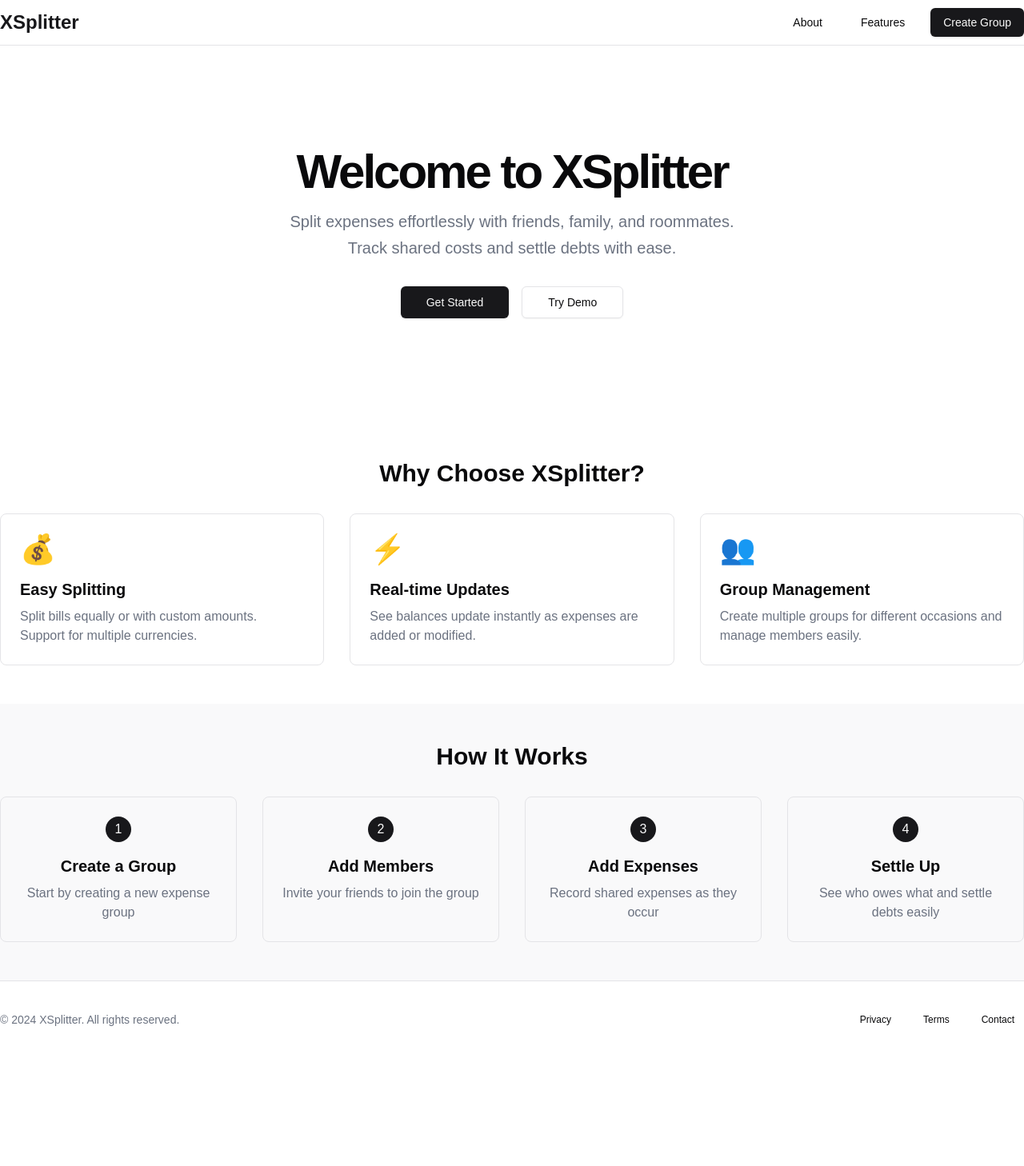
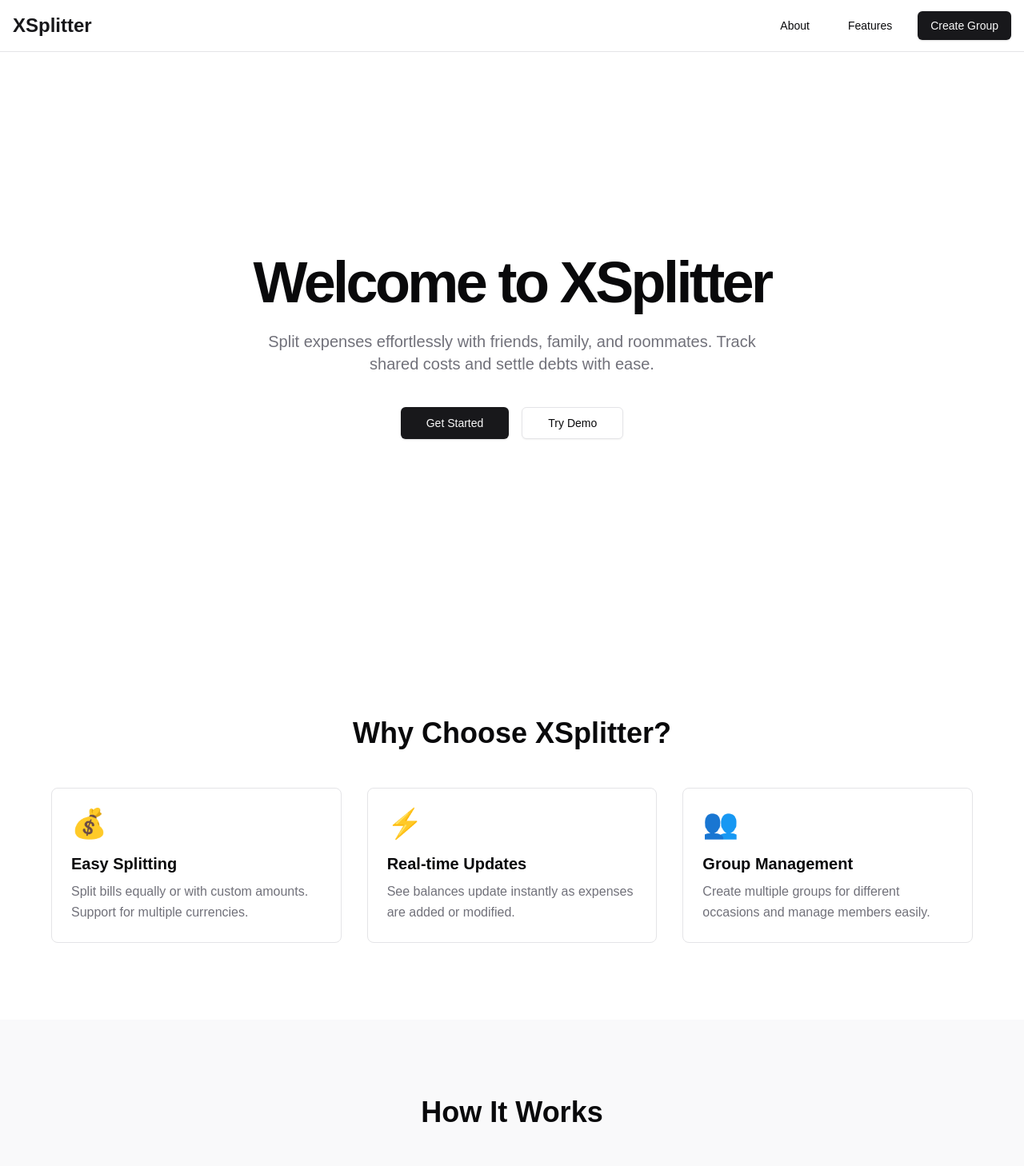
Before and after one commit to Araan-Sheikh/XSplitter, a Next.js app: page / in a window 1280 px wide. Shown: the top 1458 px of the page at 80% size. Before the commit the page ends 1323 px from the top, so only its background shows below. Built offline with nearby package versions, Linux system fonts and the light colour scheme.

Commit message:
Update landing-page.tsx

```diff
--- a/components/landing-page.tsx
+++ b/components/landing-page.tsx
@@ -9,9 +9,8 @@ export function LandingPage() {
 
   return (
     <div className="min-h-screen bg-background">
-      {/* Navigation Bar */}
       <nav className="border-b bg-background/95 backdrop-blur supports-[backdrop-filter]:bg-background/60">
-        <div className="container flex h-14 items-center justify-between">
+        <div className="container flex h-16 items-center justify-between px-4">
           <div className="flex items-center space-x-2">
             <h1 className="text-2xl font-bold text-primary">XSplitter</h1>
           </div>
@@ -23,17 +22,15 @@ export function LandingPage() {
         </div>
       </nav>
 
-      {/* Hero Section */}
-      <section className="container flex flex-col items-center justify-center space-y-8 py-24 md:py-32">
-        <div className="flex flex-col items-center space-y-4 text-center">
-          <h1 className="text-4xl font-bold tracking-tighter sm:text-5xl md:text-6xl">
+      <section className="container px-4 flex flex-col items-center justify-center min-h-[calc(100vh-4rem)] py-16">
+        <div className="flex flex-col items-center space-y-6 text-center max-w-3xl mx-auto">
+          <h1 className="text-4xl font-bold tracking-tighter sm:text-5xl md:text-6xl lg:text-7xl">
             Welcome to XSplitter
           </h1>
-          <p className="max-w-[600px] text-gray-500 md:text-xl/relaxed lg:text-base/relaxed xl:text-xl/relaxed dark:text-gray-400">
+          <p className="text-lg md:text-xl text-muted-foreground max-w-[42rem] leading-relaxed">
             Split expenses effortlessly with friends, family, and roommates. Track shared costs and settle debts with ease.
           </p>
-        </div>
-        <div className="flex flex-col gap-4 min-[400px]:flex-row">
+          <div className="flex flex-col sm:flex-row gap-4 pt-4">
             <Button size="lg" onClick={() => router.push('/create-group')}>
               Get Started
             </Button>
@@ -41,12 +38,15 @@ export function LandingPage() {
               Try Demo
             </Button>
           </div>
+        </div>
       </section>
 
-      {/* Features Section */}
-      <section className="container py-12 space-y-8">
-        <h2 className="text-3xl font-bold text-center">Why Choose XSplitter?</h2>
-        <div className="grid grid-cols-1 md:grid-cols-3 gap-8">
+      {/* Features Section - Consistent spacing and alignment */}
+      <section className="container px-4 py-16 md:py-24">
+        <h2 className="text-3xl md:text-4xl font-bold text-center mb-12">
+          Why Choose XSplitter?
+        </h2>
+        <div className="grid grid-cols-1 md:grid-cols-3 gap-8 max-w-6xl mx-auto">
           <FeatureCard
             title="Easy Splitting"
             description="Split bills equally or with custom amounts. Support for multiple currencies."
@@ -65,10 +65,13 @@ export function LandingPage() {
         </div>
       </section>
 
-      {/* How It Works Section */}
-      <section className="container py-12 space-y-8 bg-muted/50">
-        <h2 className="text-3xl font-bold text-center">How It Works</h2>
-        <div className="grid grid-cols-1 md:grid-cols-4 gap-8">
+      {/* How It Works Section - Enhanced visual hierarchy */}
+      <section className="bg-muted/50 py-16 md:py-24">
+        <div className="container px-4">
+          <h2 className="text-3xl md:text-4xl font-bold text-center mb-12">
+            How It Works
+          </h2>
+          <div className="grid grid-cols-1 sm:grid-cols-2 lg:grid-cols-4 gap-8 max-w-6xl mx-auto">
             <StepCard
               number="1"
               title="Create a Group"
@@ -90,12 +93,13 @@ export function LandingPage() {
               description="See who owes what and settle debts easily"
             />
           </div>
+        </div>
       </section>
 
-      {/* Footer */}
-      <footer className="border-t py-6 md:py-0">
-        <div className="container flex flex-col items-center justify-between gap-4 md:h-24 md:flex-row">
-          <p className="text-sm text-gray-500 dark:text-gray-400">
+      {/* Footer - Consistent spacing */}
+      <footer className="border-t">
+        <div className="container px-4 h-16 flex flex-col sm:flex-row items-center justify-between">
+          <p className="text-sm text-muted-foreground">
             © 2024 XSplitter. All rights reserved.
           </p>
           <div className="flex items-center space-x-4">
@@ -111,22 +115,22 @@ export function LandingPage() {
 
 function FeatureCard({ title, description, icon }: { title: string; description: string; icon: string }) {
   return (
-    <div className="p-6 border rounded-lg space-y-2">
+    <div className="p-6 border rounded-lg bg-card hover:shadow-lg transition-shadow">
       <div className="text-4xl mb-4">{icon}</div>
-      <h3 className="text-xl font-bold">{title}</h3>
-      <p className="text-gray-500 dark:text-gray-400">{description}</p>
+      <h3 className="text-xl font-semibold mb-2">{title}</h3>
+      <p className="text-muted-foreground leading-relaxed">{description}</p>
     </div>
   )
 }
 
 function StepCard({ number, title, description }: { number: string; title: string; description: string }) {
   return (
-    <div className="p-6 border rounded-lg space-y-2 text-center">
-      <div className="w-8 h-8 rounded-full bg-primary text-primary-foreground flex items-center justify-center mx-auto mb-4">
+    <div className="p-6 border rounded-lg bg-card hover:shadow-lg transition-shadow">
+      <div className="w-10 h-10 rounded-full bg-primary text-primary-foreground flex items-center justify-center mx-auto mb-4 text-lg font-semibold">
         {number}
       </div>
-      <h3 className="text-xl font-bold">{title}</h3>
-      <p className="text-gray-500 dark:text-gray-400">{description}</p>
+      <h3 className="text-xl font-semibold text-center mb-2">{title}</h3>
+      <p className="text-muted-foreground text-center leading-relaxed">{description}</p>
     </div>
   )
 }
```
Lines whose indentation alone changed are shown as unchanged.
